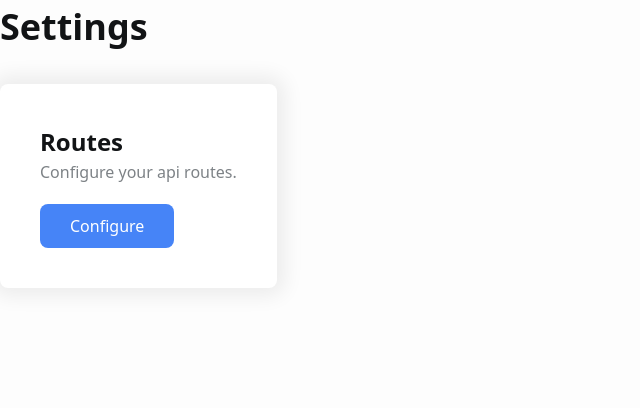
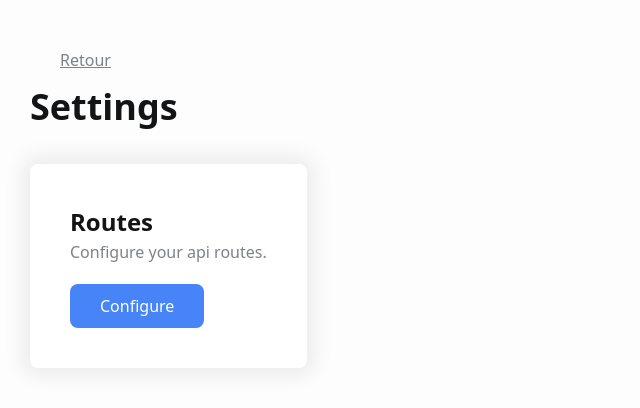
Before and after one commit to maximefondu/smartpoint, a Next.js app: page /settings in a window 1280 px wide. Shown: the top 408 px of the page, without its empty margins (0-640 px from the left). Built offline with nearby package versions, Linux system fonts and the light colour scheme.

Commit message:
Add navigation into pages

```diff
--- a/src/app/page.tsx
+++ b/src/app/page.tsx
@@ -2,7 +2,7 @@ import { Button } from '@components/Button'
 
 export default async function Home() {
     return (
-        <section className="flex flex-col gap-4">
+        <section className="wrap py-16 flex items-center flex-col gap-4">
             <Button href={'/dashboard'}>Dashboard</Button>
             <Button href={'/settings'}>Settings</Button>
         </section>
--- a/src/app/settings/page.tsx
+++ b/src/app/settings/page.tsx
@@ -1,8 +1,12 @@
+import { Button } from '@components/Button'
 import { BoxRoute } from '@components/settings/BoxRoute'
 
 export default async function Settings() {
     return (
-        <section>
+        <section className="wrap py-16">
+            <Button href={'/'} intent="link">
+                Retour
+            </Button>
             <h1 className="text-2xl font-bold mb-12">Settings</h1>
 
             <div className="flex">
--- a/src/app/settings/route/page.tsx
+++ b/src/app/settings/route/page.tsx
@@ -1,9 +1,14 @@
+import { Button } from '@components/Button'
 import { List } from '@components/route/List'
 
 export default function async() {
     return (
-        <section>
-            <h1 className="text-xl font-bold mb-12">Settings</h1>
+        <section className="wrap py-16">
+            <Button href={'/settings'} intent="link">
+                Retour
+            </Button>
+            <h1 className="text-2xl font-bold mb-12">Settings</h1>
+
             <List />
         </section>
     )
--- a/src/assets/css/grid.css
+++ b/src/assets/css/grid.css
@@ -1,3 +1,7 @@
+.wrap {
+    @apply max-w-[134rem] mx-auto px-12;
+}
+
 .col {
     @apply grid grid-cols-12 gap-12;
 }
--- a/src/components/Button.tsx
+++ b/src/components/Button.tsx
@@ -12,7 +12,8 @@ type Props = VariantProps<typeof button> & {
 const button = cva('inline-flex px-12 justify-center py-4 rounded transition-all duration-500 hover:rounded-md', {
     variants: {
         intent: {
-            primary: 'bg-blue text-white font-medium'
+            primary: 'bg-blue text-white font-medium',
+            link: 'px-0 py-0 leading-tight underline text-grey-800 hover:text-main'
         }
     },
     defaultVariants: {
```
Also changed, not shown: 1 other file (tests, documents, lock files or other folders).
